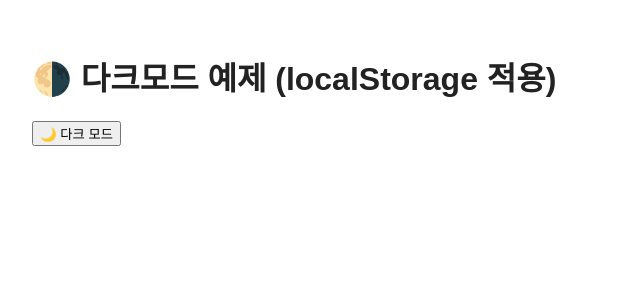
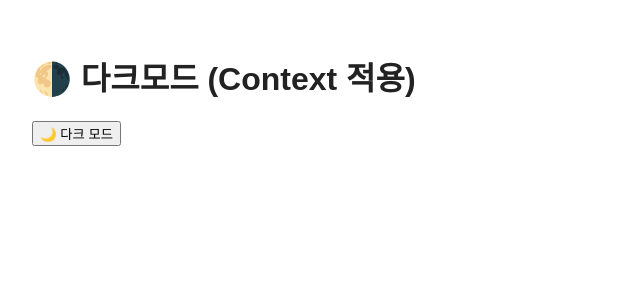
Before and after one commit to heroyooi/react-app, a React (Vite) app: page / in a window 1280 px wide. Shown: the top 300 px of the page, without its empty margins (0-640 px from the left). Built offline with nearby package versions, Linux system fonts and the light colour scheme.

Commit message:
B-1-과제2. 다크모드 상태를 Context로 전역 관리하기

```diff
--- a/src/App.jsx
+++ b/src/App.jsx
@@ -1,27 +1,24 @@
-import { useEffect, useState } from 'react';
+import { DarkModeProvider, useDarkMode } from './context/DarkModeContext';
 import ThemeToggle from './components/ThemeToggle';
 import './styles/theme.css';
 
-function App() {
-  // ✅ 1. 초기 상태를 localStorage에서 가져오기
-  const [darkMode, setDarkMode] = useState(() => {
-    const stored = localStorage.getItem('darkMode');
-    return stored === 'true'; // 문자열 → boolean
-  });
-
-  // ✅ 2. 상태가 바뀔 때 localStorage에 저장
-  useEffect(() => {
-    localStorage.setItem('darkMode', darkMode);
-  }, [darkMode]);
+function AppContent() {
+  const { darkMode } = useDarkMode();
 
   return (
     <div className={darkMode ? 'dark' : 'light'}>
       <div className="app-container">
-        <h1>🌗 다크모드 예제 (localStorage 적용)</h1>
-        <ThemeToggle darkMode={darkMode} setDarkMode={setDarkMode} />
+        <h1>🌗 다크모드 (Context 적용)</h1>
+        <ThemeToggle />
       </div>
     </div>
   );
 }
 
-export default App;
+export default function App() {
+  return (
+    <DarkModeProvider>
+      <AppContent />
+    </DarkModeProvider>
+  );
+}
--- a/src/components/ThemeToggle.jsx
+++ b/src/components/ThemeToggle.jsx
@@ -1,4 +1,8 @@
-function ThemeToggle({ darkMode, setDarkMode }) {
+import { useDarkMode } from '../context/DarkModeContext';
+
+function ThemeToggle() {
+  const { darkMode, setDarkMode } = useDarkMode();
+
   return (
     <button onClick={() => setDarkMode(!darkMode)}>
       {darkMode ? '☀️ 라이트 모드' : '🌙 다크 모드'}
--- /dev/null
+++ b/src/context/DarkModeContext.jsx
@@ -0,0 +1,25 @@
+import { createContext, useContext, useEffect, useState } from 'react';
+
+const DarkModeContext = createContext();
+
+export function DarkModeProvider({ children }) {
+  const [darkMode, setDarkMode] = useState(() => {
+    const stored = localStorage.getItem('darkMode');
+    return stored === 'true';
+  });
+
+  useEffect(() => {
+    localStorage.setItem('darkMode', darkMode);
+  }, [darkMode]);
+
+  return (
+    <DarkModeContext.Provider value={{ darkMode, setDarkMode }}>
+      {children}
+    </DarkModeContext.Provider>
+  );
+}
+
+// ✅ 사용용 커스텀 훅
+export function useDarkMode() {
+  return useContext(DarkModeContext);
+}
```
